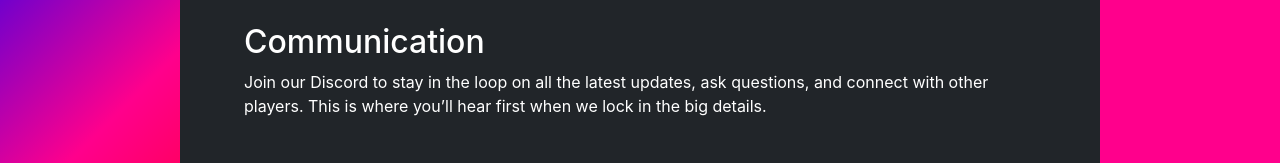
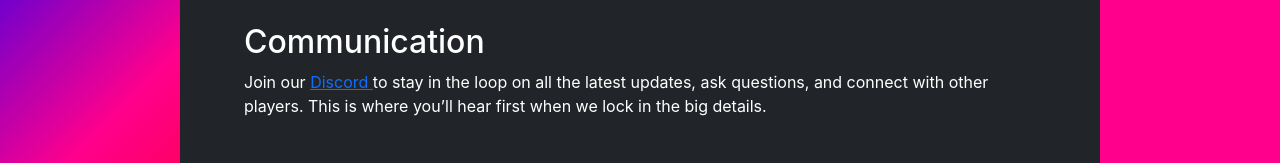
Before and after one commit to BigChungusEsportsDev/Website, a plain HTML site: page bigchungusesports/lan.html in a window 1280 px wide. Shown: the part 1401-1564 px from the top of the page. Drawn offline with nearby package versions, Linux system fonts and the light colour scheme.

Commit message:
added LAN-Discord link

```diff
--- a/bigchungusesports/lan.html
+++ b/bigchungusesports/lan.html
@@ -145,7 +145,7 @@
       <div class="container p-3 bg-dark">
         <h2>Communication</h2>
         <p>
-          Join our Discord to stay in the loop on all the latest updates, ask questions, and connect with other players.
+          Join our <a href="https://discord.gg/A7vwUQmerp"> Discord </a> to stay in the loop on all the latest updates, ask questions, and connect with other players.
           This is where you’ll hear first when we lock in the big details.
         </p>
       </div>
```
